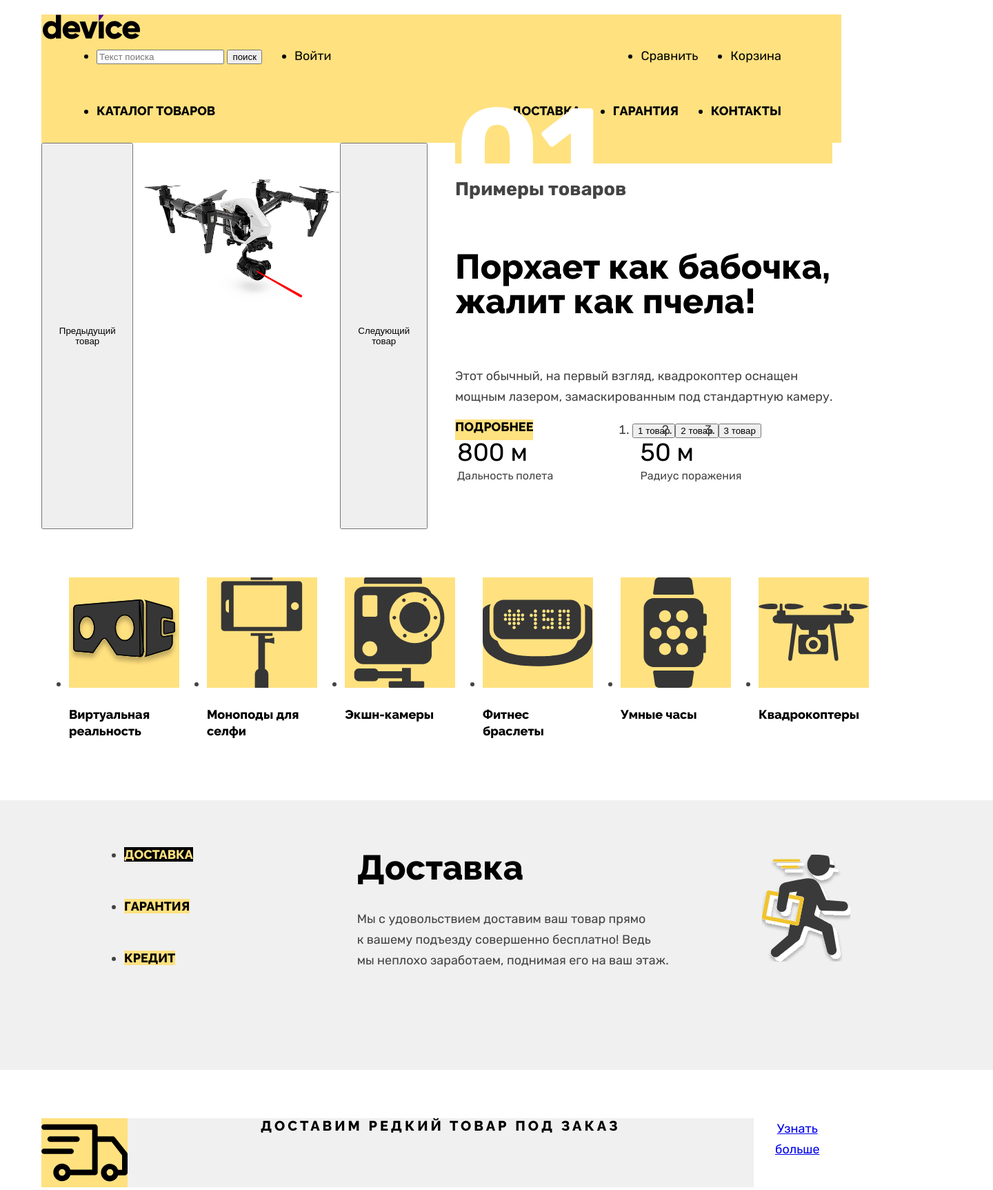
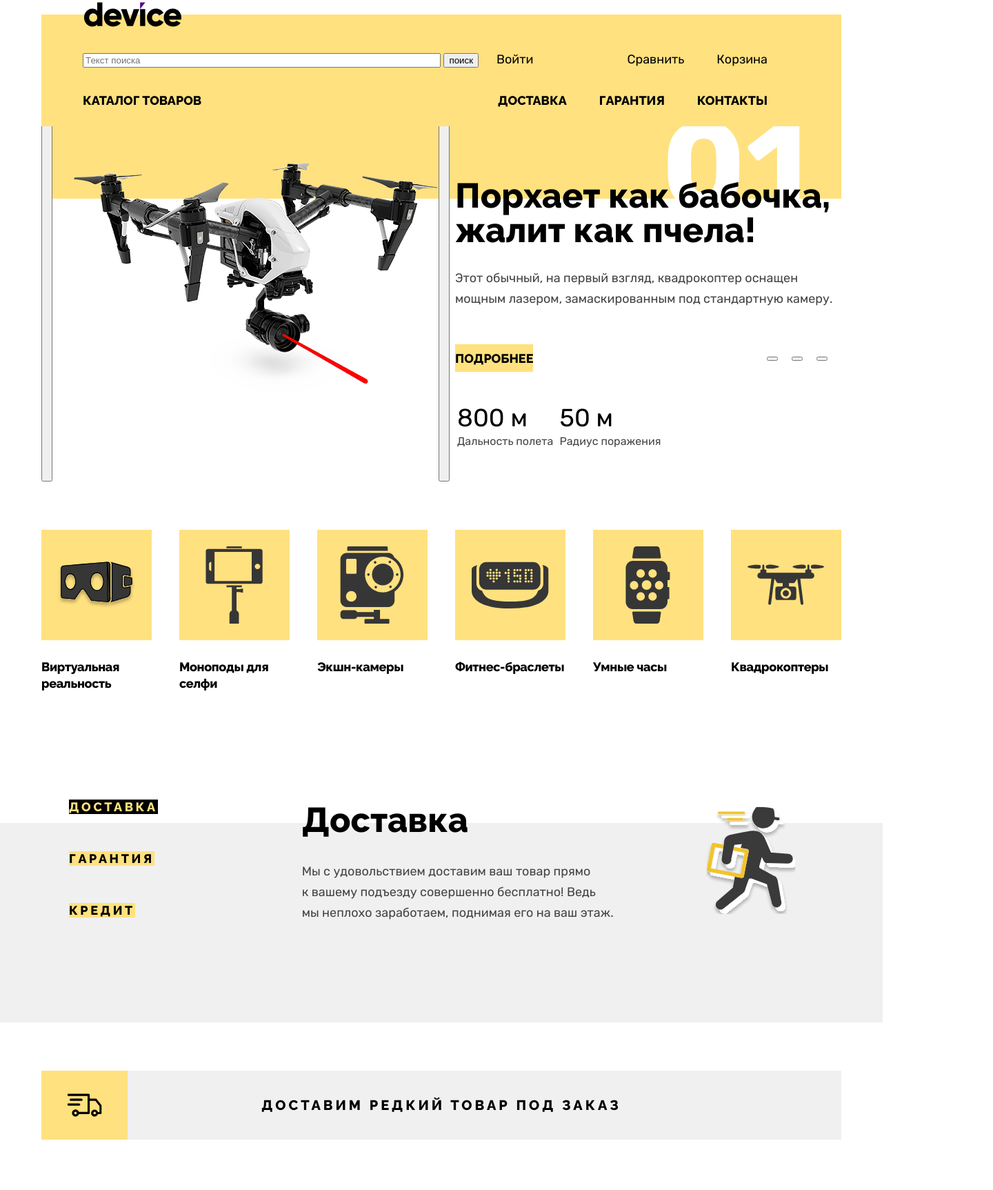
Before and after one commit to htmlacademy-htmlcss/1824919-device-33, a plain HTML site: page index.html in a window 1280 px wide. Shown: the part 19-1744 px from the top of the page at 69% size, 1440 px wide, since content can reach past the window. Drawn offline with Linux system fonts and the light colour scheme.

Commit message:
Добавляет в главной разметке графику (не всю)

```diff
--- a/index.html
+++ b/index.html
@@ -21,13 +21,13 @@
             </form>
           </li>
           <li class="navigation-item navigation-user enter">
-            <a class="navigation-link navigation-user" href="#">Войти</a>
+            <a class="navigation-link navigation-user a" href="#">Войти</a>
           </li>
           <li class="navigation-item navigation-user">
-            <a class="navigation-link navigation-user" href="#">Сравнить</a>
+            <a class="navigation-link navigation-user a" href="#">Сравнить</a>
           </li>
           <li class="navigation-item navigation-user">
-            <a class="navigation-link navigation-user" href="#">Корзина</a>
+            <a class="navigation-link navigation-user a" href="#">Корзина</a>
           </li>
         </ul>
         <ul class="navigation-list non-user-container">
@@ -49,24 +49,29 @@
     </header>
     <main class="main-container main-page">
         <section class="product-examples">
+          <div class="product-examples-numeration-container">
+            <b class="product-examples-numeration">01</b>
+          </div>
+          <div class="product-examples-container">
             <div class="product-examples-image">
               <button class="slider-button button-prev">
                 <span class="visually-hidden">Предыдущий товар</span>
               </button>
-            <img class="slider-image" width="300px" height="300px" src="images/quadcopter-image.png" alt="Квадракоптер">
+              <img class="slider-image" width="560px" height="560px" src="images/quadcopter-image.png" alt="Квадракоптер">
               <button class="slider-button button-next">
                 <span class="visually-hidden">Следующий товар</span>
               </button>
             </div>
             <div class="product-examples-content">
-            <b class="product-examples-numeration">01</b>
               <h2 class="visually-hidden">Примеры товаров</h2>
               <p class="slider-title title">Порхает как бабочка, <br>
                 жалит как пчела!</p>
               <p class="slider-information">Этот обычный, на первый взгляд, квадрокоптер оснащен <br>
                 мощным лазером, замаскированным под стандартную камеру.</p>
                 <div class="product-examples-pagination">
-                <a class="slider-details button" href="#">подробнее</a>
+                  <a class="slider-details button" href="#">
+                    <span class="slider-details-text">подробнее</span>
+                  </a>
                 <ol class="slider-pagination">
                   <li class="slider-item">
                     <button class="slider-pagination-button slider-pagination-button-current">
@@ -96,9 +101,10 @@
                 </tr>
                 </table>
             </div>
+          </div>
         </section>
       <section class="suggestions">
-        <!-- <h2 class="visually-hidden">Категории техники</h2> -->
+        <h2 class="visually-hidden">Категории техники</h2>
         <ul class="suggestions-list">
           <li class="suggestions-item">  <!--Надо ли здесь размеры задавать? И почему они не работают?--> <!--Я понял! Оно не изменяется, но место под него фиксируется пустое-->
             <img src="images/Suggestion-1.svg" width="160" height="160" class="suggestions-image" alt="Очки виртуальной реальности">
@@ -114,7 +120,7 @@
           </li>
           <li class="suggestions-item">
             <img src="images/Suggestion-4.svg" width="160" height="160" class="suggestions-image" alt="Фитнес-браслет">
-            <p class="suggestion-name">Фитнес браслеты</p>
+            <p class="suggestion-name">Фитнес-браслеты</p>
           </li>
           <li class="suggestions-item">
             <img src="images/Suggestion-5.svg" width="160" height="160" class="suggestions-image" alt="Умные часы">
@@ -128,7 +134,7 @@
       </section>
       <section class="additional-information">
         <div class="additional-information-container">
-          <!-- <h2 class="visually-hidden">дополнительные сведения</h2> -->
+          <h2 class="visually-hidden">дополнительные сведения</h2>
           <ul class="additional-information-list">
             <li class="additional-information-item">
               <a href="#" class=" button additional-information-button additional-information-button-current">доставка</a>
@@ -147,24 +153,28 @@
             мы неплохо заработаем, поднимая его на ваш этаж.</p>
           </div>
             <img src="images/man.svg" width="136px" height="164px" alt="Доставщик" class="additional-information-image">
-          <!-- <h3 class="visually-hidden">гарантия</h3>
-          <h3 class="visually-hidden">кредит</h3> -->
+          <h3 class="visually-hidden">гарантия</h3>
+          <h3 class="visually-hidden">кредит</h3>
         </div>
       </section>
       <footer class="additional-information-footer">
-        <!-- <h3 class="visually-hidden">редкий товар</h3> -->
+        <h3 class="visually-hidden">редкий товар</h3>
+        <div class="additional-information-footer-image-container">
           <img src="images/track.svg" width="125px" height="100px" alt="грузовик" class="additional-information-footer-image">
+        </div>
+        <div class="additional-information-footer-text-container">
          <p class="additional-information-footer-text title">Доставим редкий товар под заказ</p>
          <a href="#" class="additional-information-footer-link">
           <span class="visually-hidden">Узнать больше</span>
         </a>
+        </div>
       </footer>
         <div class="about-us-container">
           <section class="about-us">
-            <!-- <span class="visually-hidden about-us-visual-line">Декоративная линия</span> -->
-            <h2 class="about-us- title">О нас</h2>
-            <p>Огромный выбор гаджетов не оставит равнодушным гика, который есть в каждом из нас.</p>
-            <p>Мы можем доставить ваш товар в самые отдалённые уголки России транспортными компаниями:</p>
+            <span class="visually-hidden about-us-visual-line">Декоративная линия</span>
+            <h2 class="about-us-title title">О нас</h2>
+            <p class="about-us-information">Огромный выбор гаджетов не оставит равнодушным гика, который есть в каждом из нас.</p>
+            <p class="about-us-information">Мы можем доставить ваш товар в самые отдалённые уголки России транспортными компаниями:</p>
             <ul  class="about-us-list">
               <li class="about-us-item">
                 <a href="#" class="about-us-company">Меловые линии</a>
@@ -179,7 +189,7 @@
             <a href="#" class="button about-us-button">подробнее о нас</a>
           </section>
           <section class="contacts">
-            <!-- <span class="visually-hidden about-us-visual-line">Декоративная линия</span> -->
+            <span class="visually-hidden about-us-visual-line">Декоративная линия</span>
             <h2 class="contacts-title title">Контакты</h2>
             <p>Вы можете забрать товар сами, заехав в наш офис. <br>
               Заодно сможете проверить работоспособность покупки. </p>
--- a/styles/styles.css
+++ b/styles/styles.css
@@ -91,39 +91,70 @@ body {
 }
 
 .header-container {
+    position: relative;
     display: flex;
     flex-direction: column;
     width: 1160px;
-    height: 186px;
+
+    padding: 50px 60px;
+    padding-bottom: 22px;
     margin: auto;
     margin-top: 40px;
     background-color: #FFE17F;
+    box-sizing: border-box;
 }
 
+.navigation-logo {
+    position: absolute;
+    top: -18px;
+    margin: 0;
+}
 .navigation-list {
     display: flex;
+    justify-content: space-between;
+    padding: 0;
     width: 1040px;
-    margin: 0 auto;
-    justify-content: end;
+    margin: 0;
+    list-style-type: none;
 }
 
+
 .user-container {
-    margin-bottom: 50px;
+    margin-bottom: 30px;
 
 }
 
+.non-user-container {
+    margin: 0;
+}
 
-.navigation-item {
+.navigation-link {
     margin-right: 47px;
+}
+
+.navigation-field {
+    width: 519px;
 }
 
 .enter {
     margin-right: auto;
+    margin-left: 26px;
 }
 
 .catalog {
     margin-right: auto;
 }
+
+.visually-hidden {
+    position: absolute;
+    width: 1px;
+    height: 1px;
+    margin: -1px;
+    padding: 0;
+    border: 0;
+    clip: rect(0 0 0 0);
+    overflow: hidden;
+  }
 
 .main-container {
     display: flex;
@@ -131,42 +162,107 @@ body {
     width: 100%;
 }
 
-.product-examples {
+.product-examples{
     display: flex;
     width: 1160px;
     margin: 0 auto;
+    flex-direction: column;
     margin-bottom: 70px;
 }
+
+.product-examples-numeration-container {
+    background-color: #FFE17F;
+    height: 114px;
+    margin-top: -9px;
+    display: flex;
+}
+
+.product-examples-numeration{
+    margin: auto;
+    margin-right: 49px;
+    margin-top: auto;
+    margin-bottom: -14px;
+    line-height: 135px;
+    font-weight: bold;
+    font-size: 180px;
+    color: #FFFFFF;
+}
+.product-examples-container{
+    display: flex;
+}
+.product-description {
+    font-size: 36px;
+    color: #000000;
+}
+
+.product-definition {
+    font-size: 16px;
+}
+
 .product-examples-image {
     display: flex;
     width: 560px;
     height: 560px;
     margin: 0;
     margin-right: 40px;
+    margin-top: -150px;
 }
 .product-examples-content {
     display: flex;
     flex-direction: column;
-
+    width: 560px;
+    margin: 0;
+    margin-top: -29px;
+}
+.slider-title {
+    margin: 0;
+    margin-bottom: 29px;
+}
+.slider-information {
+    margin: 0;
+    margin-bottom: 51px;
 }
 
 .product-examples-pagination {
     display: flex;
+    height: 40px;
+    margin-bottom: 49px;
+}
+.product-details {
+    border-collapse: separate;
+    width: 307px;
+    margin: 0;
+}
+
+.slider-details{
+    display: flex;
+}
+.slider-details-text {
+    display: block;
+    margin: auto;
 }
 .slider-pagination {
     display: flex;
-    margin: 0 auto;
+    margin-left: auto;
+    list-style-type: none;
+}
+.slider-pagination-button {
+    display: block;
+    margin: auto;
+    margin-right: 20px;
 }
 
 .suggestions {
     margin: 0 auto;
-    margin-bottom: 70px;
+    margin-bottom: 172px;
     width: 1160px;
     height: 253px;
 }
 .suggestions-list {
     margin: 0;
     display: flex;
+    list-style-type: none;
+    padding: 0;
 }
 .suggestions-image {
     background-color: #FFE17F;
@@ -175,12 +271,25 @@ body {
     width: 160px;
     margin-right: 40px;
 }
-
+.suggestions-item {
+    background-color: #FFE17F;
+    width: 160px;
+    height: 160px;
+}
+.suggestion-name {
+    font-family: "Raleway", sans-serif;
+    font-weight: 800;
+    font-size: 18px;
+    line-height: 24px;
+    color: #000000;
+    letter-spacing: -0.02em;
+}
+.suggestions-image {
+    transform: scale(0.7);
+}
 .additional-information {
-    margin: 0 auto;
     background-color: #F0F0F0;
-    width: 1440px;
-    height: 391px;
+    height: 289px;
     margin-bottom: 70px
 }
 
@@ -189,6 +298,7 @@ body {
     width: 1160px;
     height: 319px;
     margin: auto;
+    margin-top: -102px;
 
 }
 
@@ -199,6 +309,7 @@ body {
     margin: 0;
     margin-top: 64px;
     margin-right: auto;
+    list-style-type: none;
 }
 
 .additional-information-item {
@@ -209,6 +320,9 @@ body {
     flex-direction: column;
 }
 
+.additional-information-button {
+    letter-spacing: 0.2em;
+}
 .additional-information-button-current {
     margin-top: 64px;
 }
@@ -237,12 +351,23 @@ body {
     margin: 0 auto;
     padding: 0;
     margin-bottom: 70px;
-    text-align: center;
 }
 
 
+.additional-information-footer-image-container {
+    background-color:#FFE17F;
+}
 .additional-information-footer-image {
-    background-color:#FFE17F;
+    transform: scale(0.4)
+}
+
+.additional-information-footer-text-container {
+    display: flex;
+    width: 1035px;
+    height: 100px;
+    background-color: #F0F0F0;
+    padding-right: 125px;
+    box-sizing: border-box;
 }
 
 .about-us-container {
@@ -259,19 +384,33 @@ body {
 }
 
 
+
 .newsletter-container {
     margin: 0 auto;
     height: 421px;
     padding: 0 140px;
+    background-color: #F0F0F0;
+}
+
+.newsletter {
     width: 1160px;
-    background-color: #F0F0F0;
+    margin: 0 auto;
+}
+
+.newsletter-title {
+    margin: 0;
+}
+
+.page-footer {
+    background-color: #444444;
+    margin: 0;
+    padding: 0;
 }
 
 .page-footer-container {
     padding: 0 140px;
     display: flex;
     background-color: #444444;
-    width: 1160px;
     margin: 0 auto;
     height: 321px;
 }
@@ -301,20 +440,6 @@ body {
     text-transform: none;
 }
 
-.product-examples-numeration{
-    font-weight: bold;
-    font-size: 180px;
-    color: #FFFFFF;
-    background-color: #FFE17F;
-}
-.product-description {
-    font-size: 36px;
-    color: #000000;
-}
-
-.product-definition {
-    font-size: 16px;
-}
 
 
 .newsletter-button {
@@ -325,31 +450,16 @@ body {
     text-transform: uppercase;
 }
 .additional-information-footer-text {
-    display: block;
-    vertical-align: middle;
-    width: 910px;
-    margin: 0;
-    padding: 0;
-    height: 100px;
+    margin: auto;
     font-family: "Raleway", sans-serif;
     font-weight: 800;
     letter-spacing: 0.2em;
     font-size: 20px;
     line-height: 23px;
     text-transform: uppercase;
-    background-color: #F0F0F0;
 }
 
-.suggestion-name {
-    font-family: "Raleway", sans-serif;
-    font-weight: 800;
-    font-size: 18px;
-    line-height: 24px;
-    color: #000000;
-}
-.suggestion-image {
-    background-color: #FFE17F; /* Не меняется цвет фона, как сделать?*/
-}
+
 
 .about-us-company {
     font-weight: bold;
@@ -358,6 +468,26 @@ body {
     text-decoration: none;
 }
 
+.about-us-title {
+    margin: 0;
+    margin-top: 40px;
+    margin-bottom: 48px;
+}
+.about-us-information {
+    margin: 0;
+    margin-bottom: 30px;
+}
+
+.about-us-list {
+    padding-left: 37px;
+    list-style-type: none;
+}
+.about-us-item {
+    margin-bottom: 19px;
+}
+.about-us-item:last-child {
+    margin-bottom: 30px;
+}
 .contacts-subtitle {
     font-weight: bold;
     font-size: 24px;
@@ -399,6 +529,9 @@ body {
     color: #000000;
     line-height: 19px;
     text-decoration: none;
+}
+.breadcrumbs {
+    list-style-type: none;
 }
 
 .catalog-title {
@@ -503,16 +636,14 @@ body {
 .product-list {
     display: flex;
     flex-wrap: wrap;
+    list-style-type: none;
 }
 
 .pagination {
     display: flex;
+    list-style-type: none;
 }
 
 .filter-container {
     display: flex;
 }
-
-.catalog-footer {
-    background-color: #444444;
-}
```
Also changed, not shown: catalog.html (+1 -1 lines). Lines whose indentation alone changed are shown as unchanged.
